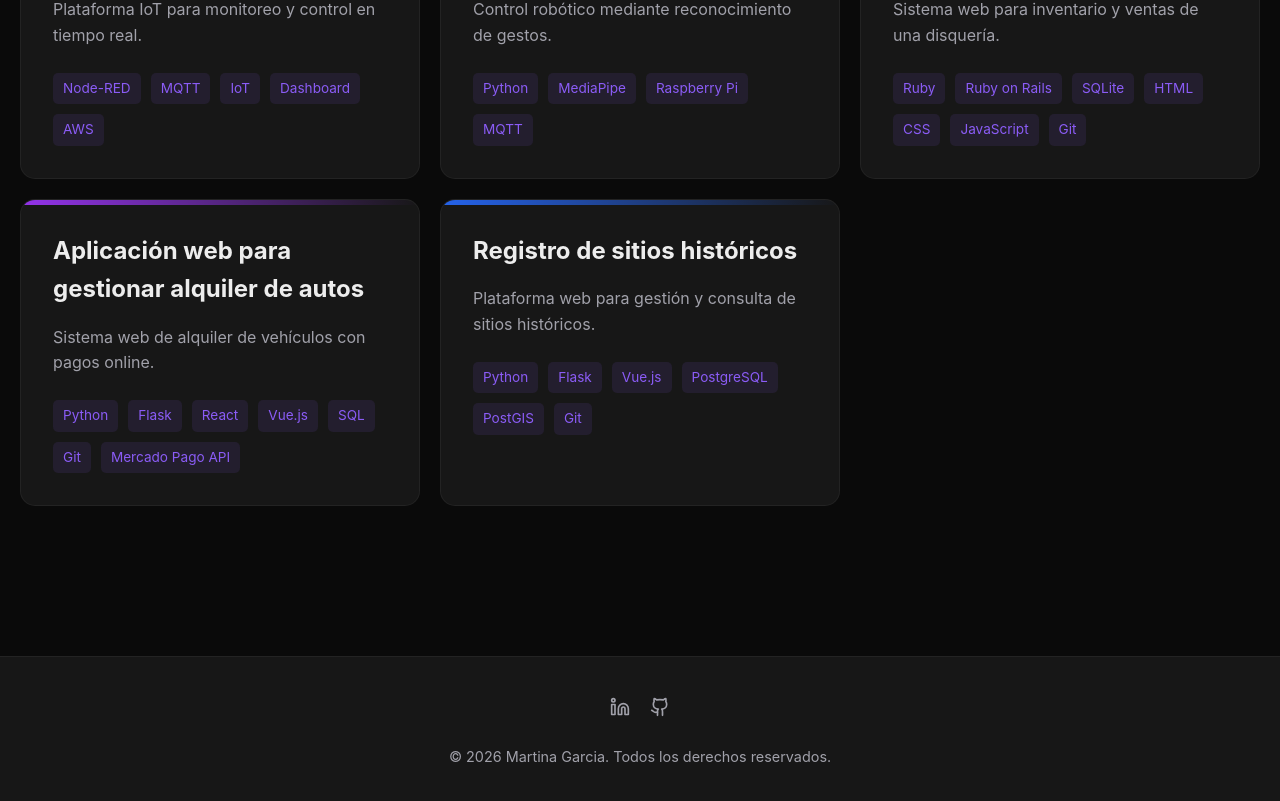
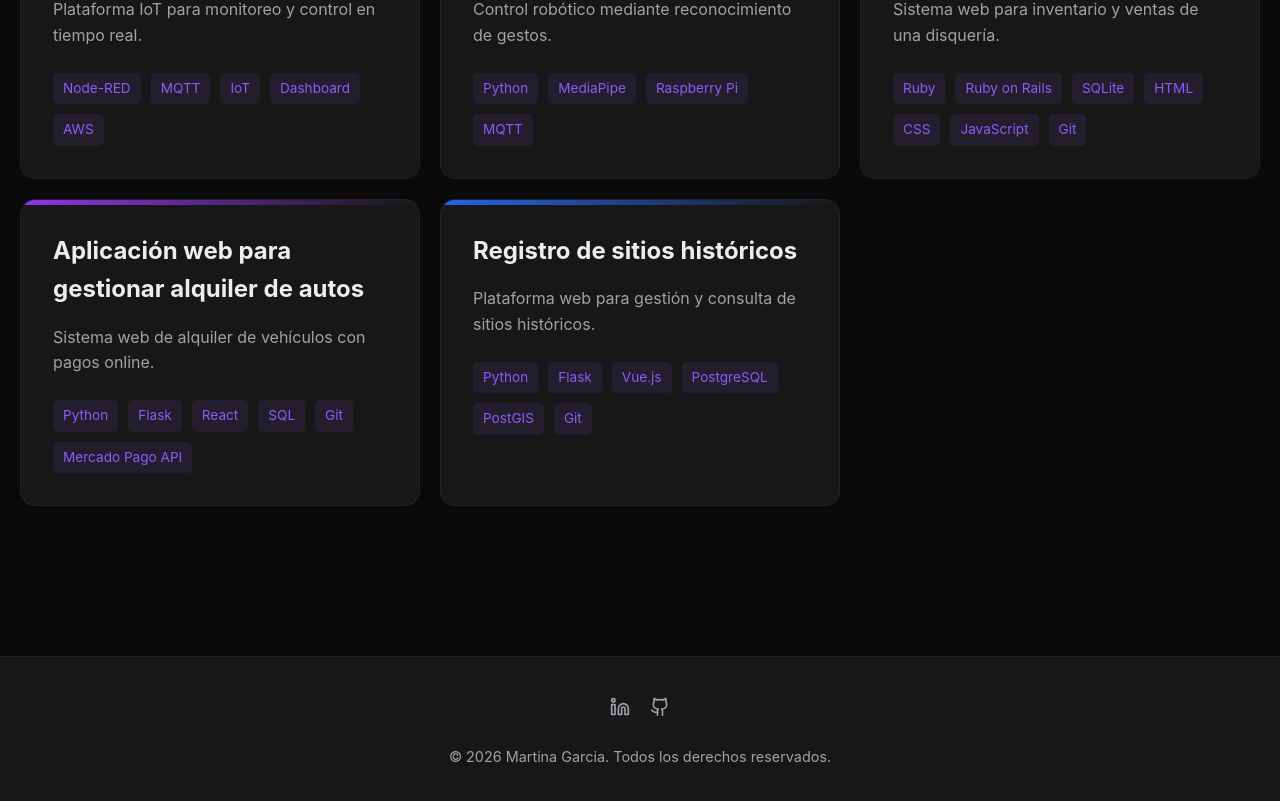
Before and after one commit to martina-22/mi-portfolio, a React (Vite) app: page /projects in a window 1280 px wide. Shown: the part 885-1686 px from the top of the page. Built offline with nearby package versions, Linux system fonts and the light colour scheme.

Commit message:
agregar proyectos nuevos

```diff
--- a/src/data/projects.js
+++ b/src/data/projects.js
@@ -56,7 +56,7 @@ export const personalProjects = [
         description: "Sistema web de alquiler de vehículos con pagos online.",
         details:
             "Aplicación web completa para la gestión de reservas y flota de vehículos, incorporación de extras, políticas comerciales y procesamiento de pagos online mediante Mercado Pago.",
-        tech: ["Python", "Flask", "React", "Vue.js", "SQL", "Git", "Mercado Pago API"],
+        tech: ["Python", "Flask", "React", "SQL", "Git", "Mercado Pago API"],
         link: "#",
         color: "from-green-400 to-emerald-600"
     },
```
